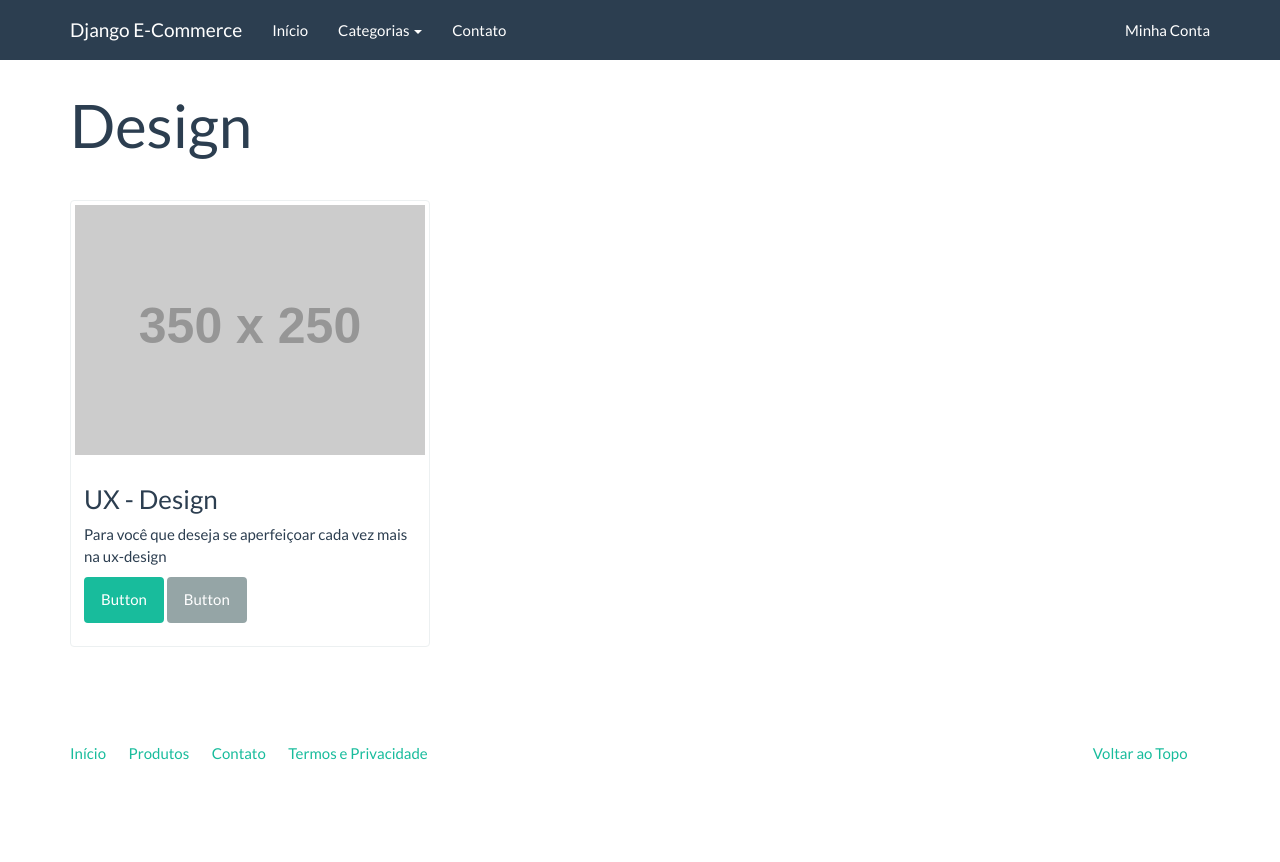
After one commit to Ruyb-git/Projeto-Django, a Django app: page /produtos/design in a window 1280 px wide. The commit adds this page. Run offline with Django 3.2, Linux system fonts and the light colour scheme; data comes from the database, SQL or seed files in the repository; grey boxes labelled with a size stand in for pictures from a placeholder-image service; some libraries are stand-ins or nearby versions.

Commit message:
linkando o caminho dos produtos as categorias

```diff
--- a/catalog/models.py
+++ b/catalog/models.py
@@ -1,4 +1,5 @@
 from django.db import models
+from django.core.urlresolvers import reverse
 
 class Category(models.Model):
 
@@ -15,6 +16,9 @@ class Category(models.Model):
 
 	def __str__(self):
 		return self.name
+
+	def get_absolut_url(self):
+		return reverse('catalog:category', kwargs = {'slug': self.slug})
 
 class Product(models.Model):
 
--- /dev/null
+++ b/catalog/templates/catalog/category.html
@@ -0,0 +1,27 @@
+{% extends "base.html" %}
+
+{% block title %}
+	{{ current_category }} | {{ block.super }}
+{% endblock %}
+
+{% block container %}
+<div class="page-header">
+			<h1>{{ current_category }}</h1>
+		</div>
+		<div class="row">
+			{% for product in product_list %}
+			<div class="col-sm-6 col-md-4">
+				<div class="thumbnail">
+					<a href="#">
+						<img src="http://placehold.it/350x250" alt="" />
+					</a>
+					<div class="caption">
+						<h3>{{ product }}</h3>
+						{{ product.description|linebreaks }}
+						<p><a href="#" class="btn btn-success" role="button">Button</a> <a href="#" class="btn btn-default" role="button">Button</a></p>
+					</div>
+				</div>
+			</div>
+			{% endfor %}
+		</div>
+{% endblock %}
--- a/catalog/urls.py
+++ b/catalog/urls.py
@@ -4,4 +4,5 @@ from . import views
 
 urlpatterns = [
 	url(r'^$', views.product_list, name = 'product_list'),
+	url(r'^(?P<slug>[\w_-]+)$', views.category, name = 'category'),
 ]
--- a/catalog/views.py
+++ b/catalog/views.py
@@ -1,9 +1,17 @@
 from django.shortcuts import render
 
-from .models import Product
+from .models import Product, Category
 
 def product_list(request):
 	context = {
 		'product_list': Product.objects.all()
 	}
 	return render(request, 'catalog/product_list.html',context)
+
+def category(request, slug):
+	category = Category.objects.get(slug = slug)
+	context = {
+		'current_category': category,
+		'product_list': Product.objects.filter(category = category),
+	}
+	return render(request, 'catalog/category.html',context)
--- a/core/templates/base.html
+++ b/core/templates/base.html
@@ -29,7 +29,7 @@
               <a class="dropdown-toggle" data-toggle="dropdown" href="{% url 'catalog:product_list' %}" id="download">Categorias <span class="caret"></span></a>
               <ul class="dropdown-menu" aria-labelledby="download">
                 {% for category in categories %}
-                <li><a href="#">{{category}}</a></li>
+                <li><a href="{{ category.get_absolut_url }}">{{category}}</a></li>
                 {% endfor%}
               </ul>
             </li>
```
